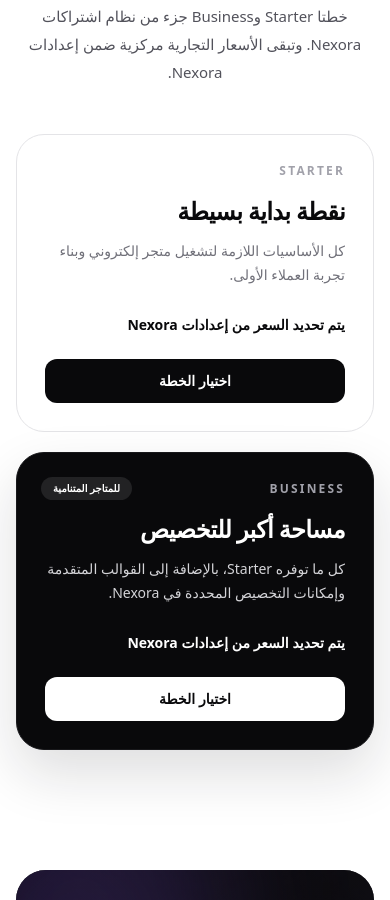
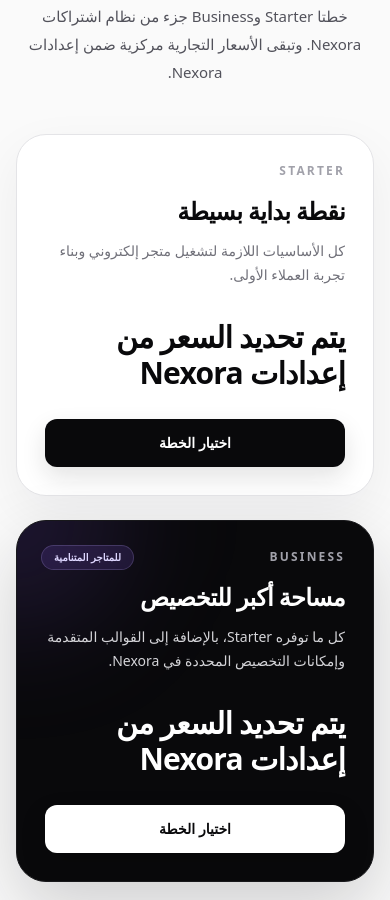
Before and after one commit to khaldiaarab02-a11y/nexora, a Next.js app: page / in a window 390 px wide. Shown: the part 5400-6300 px from the top of the page. Built offline with nearby package versions, Linux system fonts and the light colour scheme; no server answers.

Commit message:
Refactor PlansPreview component for improved styling
Updated the PlansPreview component to enhance styling and structure. Improved responsiveness and added hover effects for better user experience.

```diff
--- a/src/components/landing/PlansPreview.tsx
+++ b/src/components/landing/PlansPreview.tsx
@@ -1,4 +1,5 @@
 "use client";
+
 import Link from "next/link";
 import { type PlanId } from "@/config/plans";
 import { PLAN_PRICING } from "@/config/pricing";
@@ -6,29 +7,224 @@ import { useI18n } from "@/i18n/LanguageProvider";
 
 export default function PlansPreview() {
   const { t } = useI18n();
+
   return (
-    <section id="plans" className="bg-white">
+    <section
+      id="plans"
+      className="bg-[#fafafa] dark:bg-[var(--nx-bg)]"
+    >
       <div className="mx-auto max-w-7xl px-4 py-20 sm:px-6 lg:px-8 lg:py-24">
+
+        {/* Header */}
         <div className="mx-auto max-w-2xl text-center">
-          <p className="landing-kicker">{t.landing.plansLabel}</p>
-          <h2 className="landing-heading mt-3">{t.landing.plansTitle}</h2>
-          <p className="mt-4 text-[15px] leading-7 text-zinc-600">{t.landing.plansDescription}</p>
+          <p className="landing-kicker">
+            {t.landing.plansLabel}
+          </p>
+
+          <h2 className="landing-heading mt-3">
+            {t.landing.plansTitle}
+          </h2>
+
+          <p className="mt-4 text-[15px] leading-7 text-zinc-600 dark:text-zinc-400">
+            {t.landing.plansDescription}
+          </p>
         </div>
-        <div className="mx-auto mt-12 grid max-w-4xl gap-5 md:grid-cols-2">
+
+        {/* Plans */}
+        <div className="mx-auto mt-12 grid max-w-4xl gap-6 md:grid-cols-2">
+
           {(["starter", "business"] as PlanId[]).map((plan) => {
             const pricing = PLAN_PRICING[plan];
             const business = plan === "business";
+
             return (
-              <article key={plan} className={`relative rounded-[28px] border p-7 sm:p-8 ${business ? "border-zinc-900 bg-zinc-950 text-white shadow-[0_24px_55px_rgba(24,24,27,0.14)]" : "border-zinc-200 bg-white"}`}>
-                {business && <span className="absolute end-6 top-6 rounded-full bg-white/10 px-3 py-1 text-[10px] font-bold text-white">{t.landing.recommended}</span>}
-                <p className={`text-xs font-bold uppercase tracking-[0.18em] ${business ? "text-zinc-400" : "text-zinc-400"}`}>{plan === "starter" ? t.plans.starter : t.plans.business}</p>
-                <h3 className="mt-4 text-2xl font-black tracking-tight">{plan === "starter" ? t.landing.starterTitle : t.landing.businessTitle}</h3>
-                <p className={`mt-3 text-sm leading-6 ${business ? "text-zinc-300" : "text-zinc-500"}`}>{plan === "starter" ? t.landing.starterDescription : t.landing.businessDescription}</p>
-                <p className="mt-7 text-sm font-semibold">{pricing.amount === null ? t.landing.priceConfigured : `${pricing.amount.toLocaleString()} ${pricing.currency}`}</p>
-                <Link href="/auth?mode=signup" className={`mt-6 inline-flex w-full items-center justify-center rounded-xl px-5 py-3 text-sm font-bold ${business ? "bg-white text-zinc-950 hover:bg-zinc-100" : "bg-zinc-950 text-white hover:bg-zinc-800"}`}>{t.landing.choosePlan}</Link>
+              <article
+                key={plan}
+                className={`
+                  relative overflow-hidden rounded-[30px] border p-7
+                  transition-all duration-300
+                  sm:p-8
+                  ${
+                    business
+                      ? `
+                        border-zinc-900
+                        bg-zinc-950
+                        text-white
+                        shadow-[0_28px_70px_rgba(24,24,27,0.18)]
+                        hover:-translate-y-1
+                        hover:shadow-[0_35px_85px_rgba(124,58,237,0.18)]
+                      `
+                      : `
+                        border-zinc-200
+                        bg-white
+                        text-zinc-950
+                        shadow-[0_18px_50px_rgba(24,24,27,0.06)]
+                        hover:-translate-y-1
+                        hover:border-violet-200
+                        hover:shadow-[0_25px_65px_rgba(124,58,237,0.10)]
+                        dark:border-[var(--nx-border)]
+                        dark:bg-[var(--nx-surface)]
+                        dark:text-[var(--nx-fg)]
+                      `
+                  }
+                `}
+              >
+
+                {/* Violet glow for Business */}
+                {business && (
+                  <div
+                    className="
+                      pointer-events-none
+                      absolute -end-24 -top-24
+                      h-48 w-48
+                      rounded-full
+                      bg-violet-500/20
+                      blur-3xl
+                    "
+                    aria-hidden="true"
+                  />
+                )}
+
+                {/* Recommended */}
+                {business && (
+                  <span
+                    className="
+                      absolute end-6 top-6
+                      rounded-full
+                      border border-violet-300/20
+                      bg-violet-500/15
+                      px-3 py-1
+                      text-[10px]
+                      font-bold
+                      text-violet-200
+                      backdrop-blur-sm
+                    "
+                  >
+                    {t.landing.recommended}
+                  </span>
+                )}
+
+                {/* Plan name */}
+                <p
+                  className={`
+                    relative
+                    text-xs
+                    font-bold
+                    uppercase
+                    tracking-[0.18em]
+                    ${
+                      business
+                        ? "text-zinc-400"
+                        : "text-zinc-400 dark:text-zinc-500"
+                    }
+                  `}
+                >
+                  {plan === "starter"
+                    ? t.plans.starter
+                    : t.plans.business}
+                </p>
+
+                {/* Title */}
+                <h3
+                  className={`
+                    relative
+                    mt-4
+                    text-2xl
+                    font-black
+                    tracking-tight
+                    ${
+                      business
+                        ? "text-white"
+                        : "text-zinc-950 dark:text-[var(--nx-fg)]"
+                    }
+                  `}
+                >
+                  {plan === "starter"
+                    ? t.landing.starterTitle
+                    : t.landing.businessTitle}
+                </h3>
+
+                {/* Description */}
+                <p
+                  className={`
+                    relative
+                    mt-3
+                    text-sm
+                    leading-6
+                    ${
+                      business
+                        ? "text-zinc-300"
+                        : "text-zinc-500 dark:text-zinc-400"
+                    }
+                  `}
+                >
+                  {plan === "starter"
+                    ? t.landing.starterDescription
+                    : t.landing.businessDescription}
+                </p>
+
+                {/* Price */}
+                <div className="relative mt-8">
+                  <p
+                    className={`
+                      text-3xl
+                      font-black
+                      tracking-tight
+                      ${
+                        business
+                          ? "text-white"
+                          : "text-zinc-950 dark:text-[var(--nx-fg)]"
+                      }
+                    `}
+                  >
+                    {pricing.amount === null
+                      ? t.landing.priceConfigured
+                      : `${pricing.amount.toLocaleString()} ${pricing.currency}`}
+                  </p>
+                </div>
+
+                {/* CTA */}
+                <Link
+                  href="/auth?mode=signup"
+                  className={`
+                    relative
+                    mt-7
+                    inline-flex
+                    min-h-12
+                    w-full
+                    items-center
+                    justify-center
+                    rounded-xl
+                    px-5
+                    text-sm
+                    font-bold
+                    transition-all
+                    duration-200
+                    hover:-translate-y-0.5
+                    ${
+                      business
+                        ? `
+                          bg-white
+                          text-zinc-950
+                          shadow-[0_10px_25px_rgba(0,0,0,0.18)]
+                          hover:bg-violet-50
+                        `
+                        : `
+                          bg-zinc-950
+                          text-white
+                          shadow-[0_10px_25px_rgba(24,24,27,0.12)]
+                          hover:bg-zinc-800
+                        `
+                    }
+                  `}
+                >
+                  {t.landing.choosePlan}
+                </Link>
+
               </article>
             );
           })}
+
         </div>
       </div>
     </section>
```
